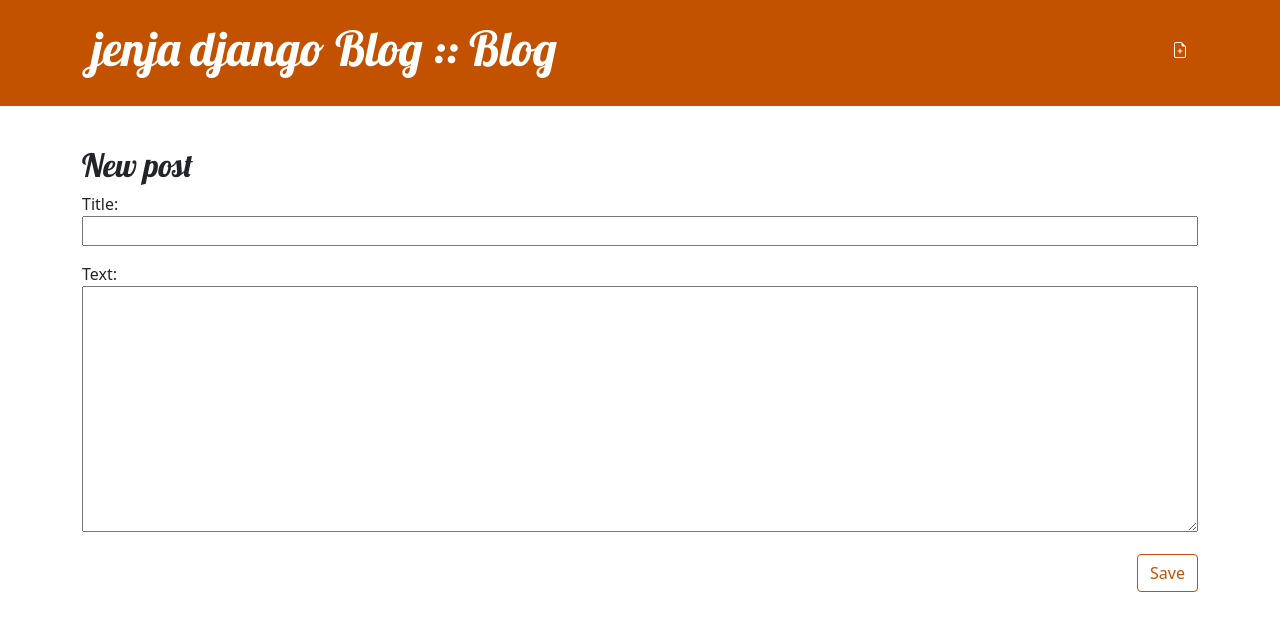
After one commit to jenja-pa/my-first-blog, a Django app: page /post/new/ in a window 1280 px wide. The commit adds this page. Shown: the top 631 px of the page. Run offline with Django 4.2, Linux system fonts and the light colour scheme; the visitor is signed in with stand-in values (Sample User, id 1).

Commit message:
Кінцеві зміни файлів туторіала

```diff
--- /dev/null
+++ b/blog/forms.py
@@ -0,0 +1,9 @@
+from django import forms
+from .models import Post
+
+
+class PostForm(forms.ModelForm):
+
+    class Meta:
+        model = Post
+        fields = ('title', 'text',)
--- a/blog/templates/blog/base.html
+++ b/blog/templates/blog/base.html
@@ -12,7 +12,12 @@
 <body>
     <header class="page-header">
       <div class="container">
-          <h1><a href="/">jenja django Blog :: Blog</a></h1>
+        {% if user.is_authenticated %}
+            <a href="{% url 'post_new' %}" class="top-menu">
+                {% include './icons/file-earmark-plus.svg' %}
+            </a>
+        {% endif %}
+        <h1><a href="/">jenja django Blog :: Blog</a></h1>
       </div>
     </header>
     <main class="container">
--- /dev/null
+++ b/blog/templates/blog/post_edit.html
@@ -0,0 +1,9 @@
+{% extends 'blog/base.html' %}
+
+{% block content %}
+    <h2>New post</h2>
+    <form method="POST" class="post-form">{% csrf_token %}
+        {{ form.as_p }}
+        <button type="submit" class="save btn btn-secondary">Save</button>
+    </form>
+{% endblock %}
--- a/blog/templates/blog/static/css/blog.css
+++ b/blog/templates/blog/static/css/blog.css
@@ -1,3 +1,70 @@
-h1 a, h2 a {
+.page-header {
+    background-color: #C25100;
+    margin-top: 0;
+    margin-bottom: 40px;
+    padding: 20px 20px 20px 40px;
+}
+
+.page-header h1,
+.page-header h1 a,
+.page-header h1 a:visited,
+.page-header h1 a:active {
+    color: #ffffff;
+    font-size: 36pt;
+    text-decoration: none;
+}
+
+h1,
+h2,
+h3,
+h4 {
+    font-family: 'Lobster', cursive;
+}
+
+.date {
+    color: #828282;
+}
+
+.save {
+    float: right;
+}
+
+.post-form textarea,
+.post-form input {
+    width: 100%;
+}
+
+.top-menu,
+.top-menu:hover,
+.top-menu:visited {
+    color: #ffffff;
+    float: right;
+    font-size: 26pt;
+    margin-right: 20px;
+}
+
+.post {
+    margin-bottom: 70px;
+}
+
+.post h2 a,
+.post h2 a:visited {
+    color: #000000;
+}
+
+.post > .date,
+.post > .actions {
+    float: right;
+}
+
+.btn-secondary,
+.btn-secondary:visited {
     color: #C25100;
+    background: none;
+    border-color: #C25100;
 }
+
+.btn-secondary:hover {
+    color: #FFFFFF;
+    background-color: #C25100;
+}
--- a/blog/urls.py
+++ b/blog/urls.py
@@ -4,4 +4,6 @@ from . import views
 urlpatterns = [
     path("", views.post_list, name="post_list"),
     path('post/<int:pk>/', views.post_detail, name='post_detail'),
+    path('post/new/', views.post_new, name='post_new'),
+    path('post/<int:pk>/edit/', views.post_edit, name='post_edit'),
 ]
--- a/blog/views.py
+++ b/blog/views.py
@@ -1,8 +1,9 @@
-from django.shortcuts import render, get_object_or_404
+from django.shortcuts import render, get_object_or_404, redirect
+from django.contrib.auth.models import User
 from django.utils import timezone
+
 from .models import Post
-
-# Create your views here.
+from .forms import PostForm
 
 
 def post_list(request):
@@ -13,3 +14,33 @@ def post_list(request):
 def post_detail(request, pk):
     post = get_object_or_404(Post, pk=pk)
     return render(request, 'blog/post_detail.html', {'post': post})
+
+
+def post_new(request):
+    if request.method == "POST":
+        form = PostForm(request.POST)
+        if form.is_valid():
+            post = form.save(commit=False)
+            me = User.objects.get(username=request.user.username)
+            post.author = me
+            post.published_date = timezone.now()
+            post.save()
+            return redirect('post_detail', pk=post.pk)
+    else:
+        form = PostForm()
+    return render(request, 'blog/post_edit.html', {'form': form})
+
+
+def post_edit(request, pk):
+    post = get_object_or_404(Post, pk=pk)
+    if request.method == "POST":
+        form = PostForm(request.POST, instance=post)
+        if form.is_valid():
+            post = form.save(commit=False)
+            post.author = request.user
+            post.published_date = timezone.now()
+            post.save()
+            return redirect('post_detail', pk=post.pk)
+    else:
+        form = PostForm(instance=post)
+    return render(request, 'blog/post_edit.html', {'form': form})
--- a/task_1/settings.py
+++ b/task_1/settings.py
@@ -26,6 +26,7 @@ SECRET_KEY = 'django-insecure-oyfg8+#xoqgthbyintsk+1ynp22qz*&ymslf10)+bz#1j9ebrl
 DEBUG = True
 
 ALLOWED_HOSTS = ['127.0.0.1', '.pythonanywhere.com', ".amazonaws.com"]
+# ALLOWED_HOSTS = []
 
 
 # Application definition
@@ -125,4 +126,4 @@ STATIC_ROOT = BASE_DIR / 'static'
 DEFAULT_AUTO_FIELD = 'django.db.models.BigAutoField'
 
 MEDIA_URL = '/media/'
-MEDIA_ROOT = Path(BASE_DIR / 'media')
+MEDIA_ROOT = BASE_DIR / 'media'
```
Also changed, not shown: blog/templates/blog/post_detail.html (+7 -0 lines), blog/templates/blog/icons/file-earmark-plus.svg (added), blog/templates/blog/icons/pencil-fill.svg (added).
